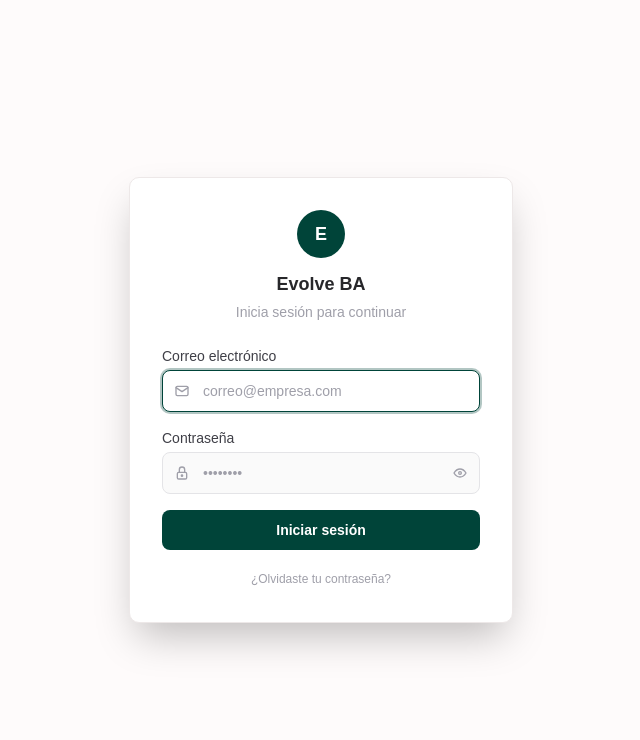
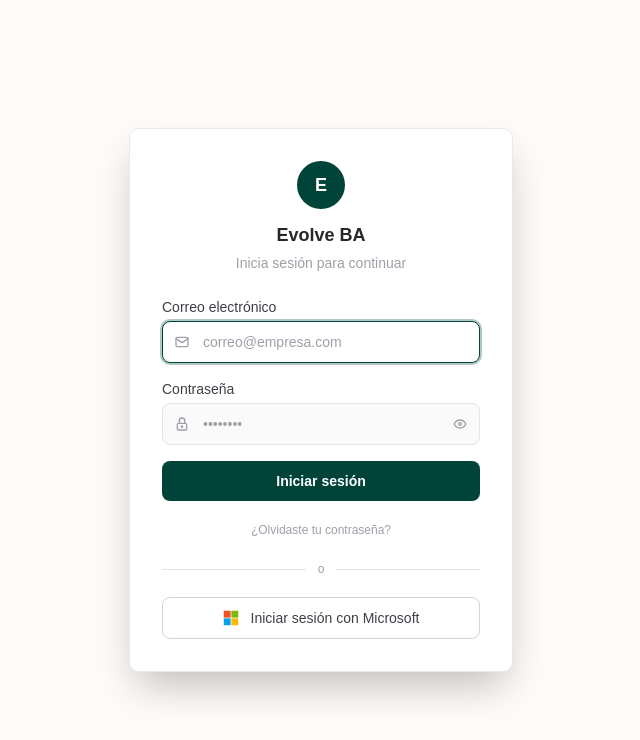
Before and after one commit to Humbertomoal/EvolveBA, a Next.js app: page /login in a window 1280 px wide. Shown: the top 740 px of the page, without its empty margins (319-959 px from the left). Built offline with nearby package versions, Linux system fonts and the light colour scheme; no server answers.

Commit message:
feat: login con ambos metodos - correo/password y boton Microsoft SSO

```diff
--- a/app/login/_components/LoginForm.tsx
+++ b/app/login/_components/LoginForm.tsx
@@ -1,6 +1,7 @@
 "use client";
 
 import { useActionState, useState } from "react";
+import { signIn } from "next-auth/react";
 import {
   IconAlertCircle,
   IconEye,
@@ -14,6 +15,17 @@
 const INPUT =
   "w-full rounded-lg border border-zinc-200 bg-zinc-50 py-2.5 pl-10 pr-4 text-sm text-zinc-900 placeholder:text-zinc-400 transition-colors duration-150 focus:border-primary focus:bg-white focus:outline-none focus:ring-2 focus:ring-primary/30";
 
+function MicrosoftLogo() {
+  return (
+    <svg width="16" height="16" viewBox="0 0 21 21" aria-hidden="true">
+      <rect x="1" y="1" width="9" height="9" fill="#F25022" />
+      <rect x="11" y="1" width="9" height="9" fill="#7FBA00" />
+      <rect x="1" y="11" width="9" height="9" fill="#00A4EF" />
+      <rect x="11" y="11" width="9" height="9" fill="#FFB900" />
+    </svg>
+  );
+}
+
 export default function LoginForm({
   errorMicrosoft = null,
 }: {
@@ -21,8 +33,14 @@
 }) {
   const [error, action, pending] = useActionState(loginAction, null);
   const [showPassword, setShowPassword] = useState(false);
+  const [conectandoMicrosoft, setConectandoMicrosoft] = useState(false);
 
   const mensajeError = error ?? errorMicrosoft;
+
+  async function handleMicrosoftSignIn() {
+    setConectandoMicrosoft(true);
+    await signIn("microsoft-entra-id");
+  }
 
   return (
     <div className="w-full max-w-sm rounded-card border border-border bg-white p-8 shadow-modal">
@@ -115,6 +133,26 @@
           </button>
         </div>
       </form>
+
+      <div className="my-5 flex items-center gap-3">
+        <span className="h-px flex-1 bg-zinc-200" />
+        <span className="text-xs text-zinc-400">o</span>
+        <span className="h-px flex-1 bg-zinc-200" />
+      </div>
+
+      <button
+        type="button"
+        onClick={handleMicrosoftSignIn}
+        disabled={conectandoMicrosoft}
+        className="flex w-full items-center justify-center gap-3 rounded-lg border border-zinc-300 bg-white py-2.5 text-sm font-medium text-zinc-700 transition-colors duration-150 hover:bg-zinc-50 disabled:cursor-not-allowed disabled:opacity-60"
+      >
+        {conectandoMicrosoft ? (
+          <IconLoader2 className="h-4 w-4 animate-spin text-zinc-400" />
+        ) : (
+          <MicrosoftLogo />
+        )}
+        {conectandoMicrosoft ? "Conectando…" : "Iniciar sesión con Microsoft"}
+      </button>
     </div>
   );
 }
```
